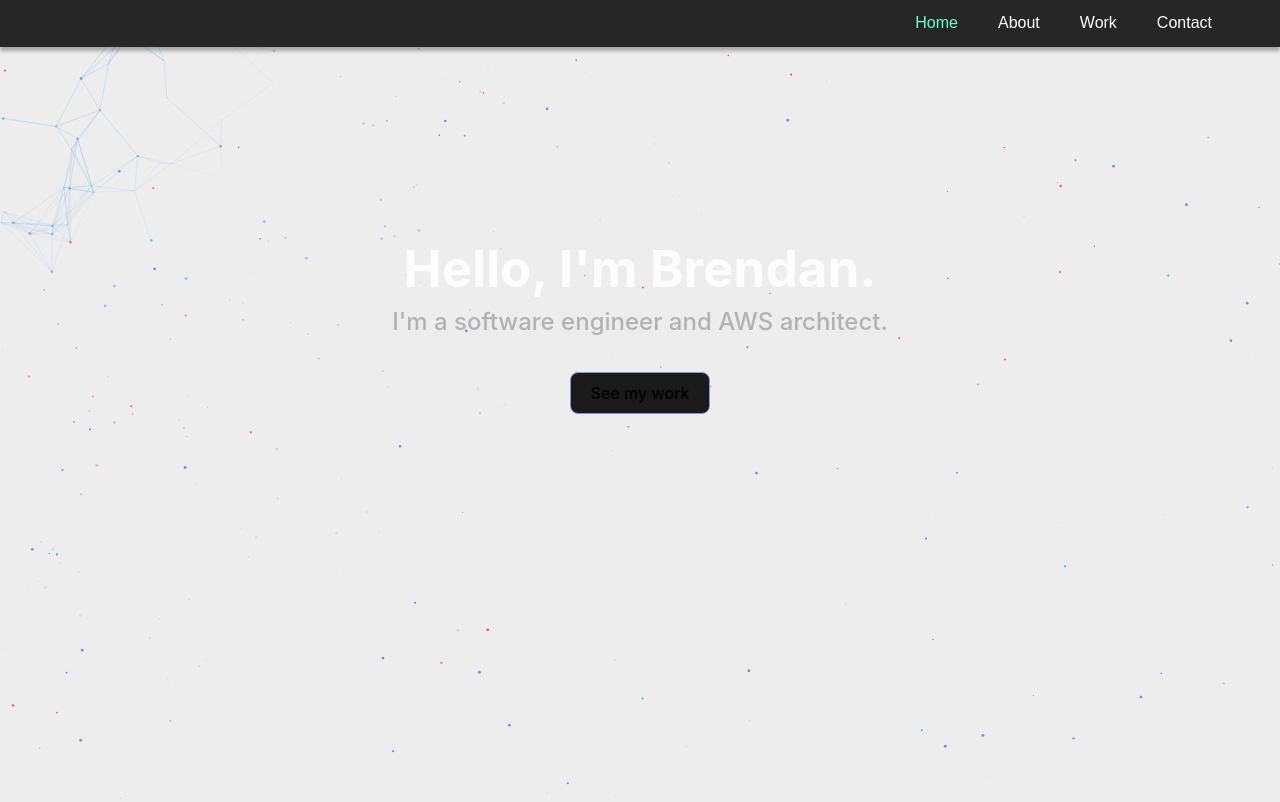
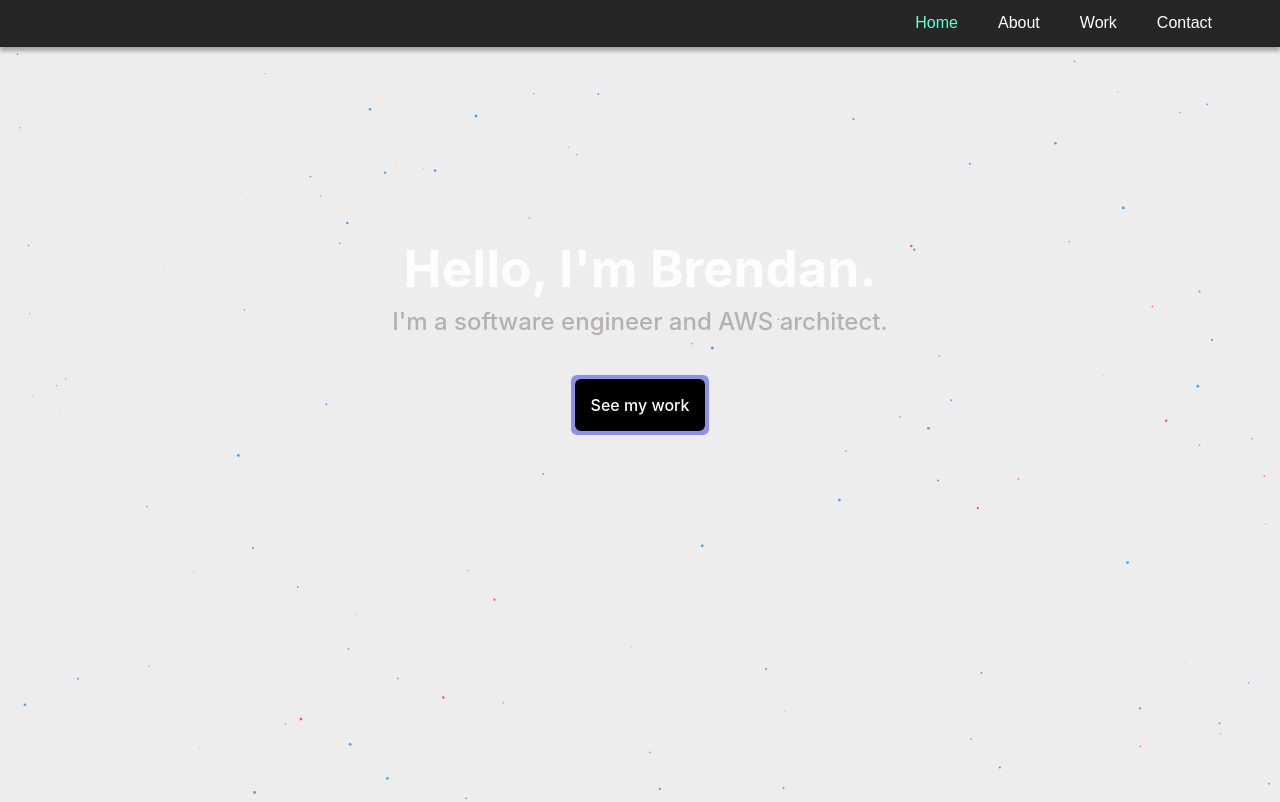
Before and after one commit to brendandagys/Portfolio, a React (Vite) app in the folder frontend/: page / in a window 1280 px wide. Shown: the top 802 px of the page. Built offline with nearby package versions, Linux system fonts and the light colour scheme.

Commit message:
Add hero button animation Mostly working

```diff
--- a/frontend/src/components/App.tsx
+++ b/frontend/src/components/App.tsx
@@ -20,7 +20,7 @@ export const App: React.FC = () => {
   const scrollTo = useScrollTo(configs);
 
   useEffect(() => {
-    dotsAnimation(".canvas-1", true);
+    // dotsAnimation(".canvas-1", true);
     dotsAnimation(".canvas-2", false);
     initializeContentAnimations();
   }, []);
@@ -37,14 +37,15 @@ export const App: React.FC = () => {
           <h2 className="text-gray mt-1">
             {"I'm a software engineer and AWS architect."}
           </h2>
-          <button
-            onClick={() => {
-              scrollTo("work");
-            }}
-            className="button mt-4"
-          >
-            See my work
-          </button>
+          <a className="button-container">
+            {/* prettier-ignore */}
+            <span
+              onClick={() => { scrollTo("work"); }}
+              className="button-span mt-4"
+            >
+              <span className="button-span-inner">See my work</span>
+            </span>
+          </a>
         </div>
       </div>
 
--- a/frontend/src/css/index.css
+++ b/frontend/src/css/index.css
@@ -73,7 +73,7 @@ h2 {
   font-weight: 500;
 }
 
-button.button {
+.button {
   border-radius: 8px;
   border: 1px solid var(--button-border-color);
   padding: 0.6em 1.2em;
@@ -85,11 +85,85 @@ button.button {
   transition: border-color 0.25s;
 }
 
-button.button:hover {
+.button:hover {
   border-color: var(--button-border-color-hover);
 }
 
-button.button:focus,
+/* button.button--animated {
+  background-color: black;
+  color: white;
+  font-size: 1.5rem;
+  padding: 15px 30px;
+  border: none;
+  border-radius: 5px;
+  cursor: pointer;
+  transition: all 0.3s ease;
+  outline: none;
+  box-shadow: 0 0 5px rgba(255, 255, 255, 0.5);
+} */
+
+.button-container {
+  position: relative;
+  width: 9rem;
+  display: block;
+  overflow: hidden;
+  z-index: 3;
+  padding: 3px;
+  margin: 0 auto;
+  /* margin: 0 auto; */
+  /* max-height: 100px; */
+  /* padding: 0.9rem 0.28rem;
+  width: 200%;
+  */
+}
+
+.button-container:hover {
+  cursor: pointer;
+}
+
+.button-span {
+  position: relative;
+  z-index: 2;
+  padding: 1.1rem 0;
+  overflow: hidden;
+  border-radius: 6px;
+  display: block;
+  /* height: 100%; */
+}
+
+.button-span-inner {
+  z-index: 999;
+  position: relative;
+  background: black;
+  padding: 1rem;
+  border-radius: 6px;
+  color: white;
+  white-space: nowrap;
+}
+
+.button-span::before {
+  content: "";
+  position: absolute;
+  z-index: 1;
+  top: 0;
+  left: 0;
+  width: 200%;
+  height: 100%;
+  overflow: hidden;
+  background: var(--button-border-color);
+  background-size: 50% 100%;
+
+  /* background-color: transparent; */
+  /* border: 1px solid transparent; */
+  /* border-image: linear-gradient(to right, #FFD700, #FF4500, #1E90FF) 1; */
+}
+
+.button-span:hover::before {
+  background: linear-gradient(115deg, #4fcf70, #fad648, #a767e5, #12bcfe, #44ce7b);
+  animation: button-border-flow 1s linear infinite;
+}
+
+/* button.button:focus,
 button.button:focus-visible {
   outline: 4px auto -webkit-focus-ring-color;
-}
+} */
```
